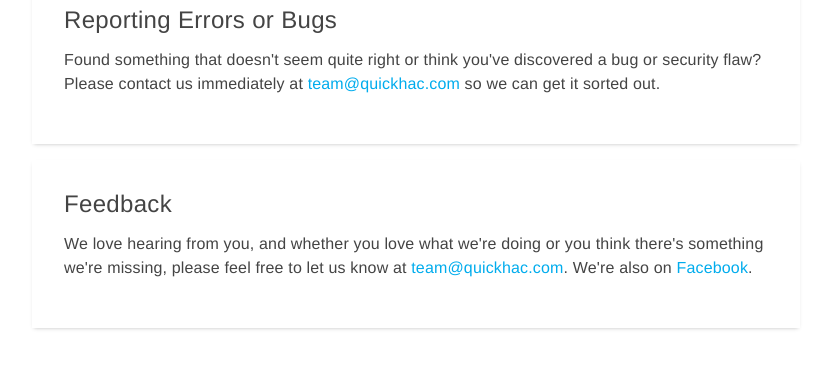
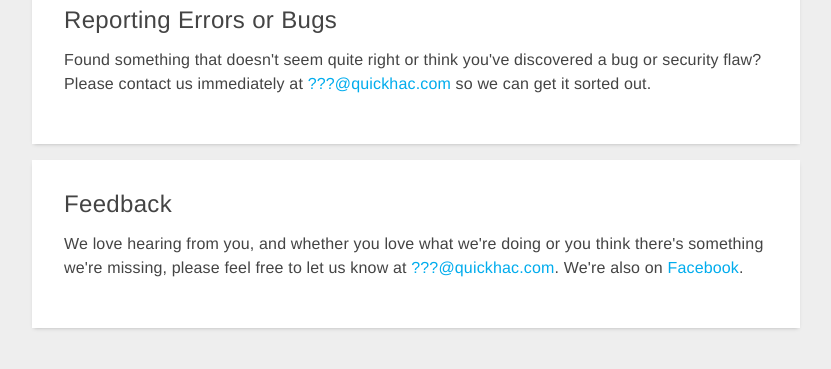
Before and after one commit to quickhac/main-site, a Jekyll site: the page built from help/index.html, in a window 1280 px wide, cut to the strip 856-1228 px from the top of the page. Shown: the top 369 px of the strip, without its empty margins (224-1055 px from the left). Built offline with Jekyll 4.4.1, drawn with Linux system fonts in a browser that asks for light colours; Markdown is read by kramdown in place of the engine named in the settings.

Commit message:
fix help page bg and emails

```diff
--- a/help/index.html
+++ b/help/index.html
@@ -11,7 +11,7 @@ title: QuickHAC Help Desk
     </div>
 </header>
 
-<section class="card-bg">
+<section class="cards-bg">
 	<div class="container">
 		<div class="card">
 			<h2>General Help</h2>
@@ -26,12 +26,12 @@ title: QuickHAC Help Desk
 
 		<div class="card">
 			<h2>Reporting Errors or Bugs</h2>
-			<p>Found something that doesn't seem quite right or think you've discovered a bug or security flaw? Please contact us immediately at <a href="mailto:team@quickhac.com">team@quickhac.com</a> so we can get it sorted out.</p>
+			<p>Found something that doesn't seem quite right or think you've discovered a bug or security flaw? Please contact us immediately at <a href="mailto:???@quickhac.com">???@quickhac.com</a> so we can get it sorted out.</p>
 		</div>
 
 		<div class="card">
 			<h2>Feedback</h2>
-			<p>We love hearing from you, and whether you love what we're doing or you think there's something we're missing, please feel free to let us know at <a href="mailto:team@quickhac.com">team@quickhac.com</a>. We're also on <a href="https://www.facebook.com/quickhac">Facebook</a>.</p>
+			<p>We love hearing from you, and whether you love what we're doing or you think there's something we're missing, please feel free to let us know at <a href="mailto:???@quickhac.com">???@quickhac.com</a>. We're also on <a href="https://www.facebook.com/quickhac">Facebook</a>.</p>
 		</div>
 	</div>
 </section>
```
